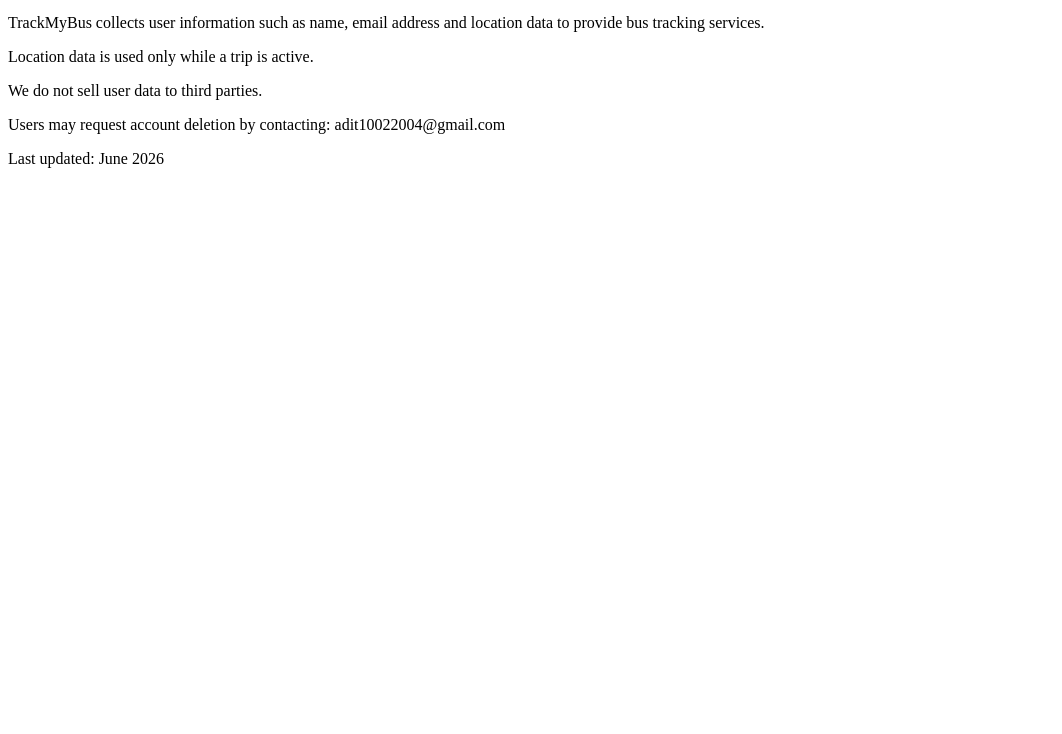
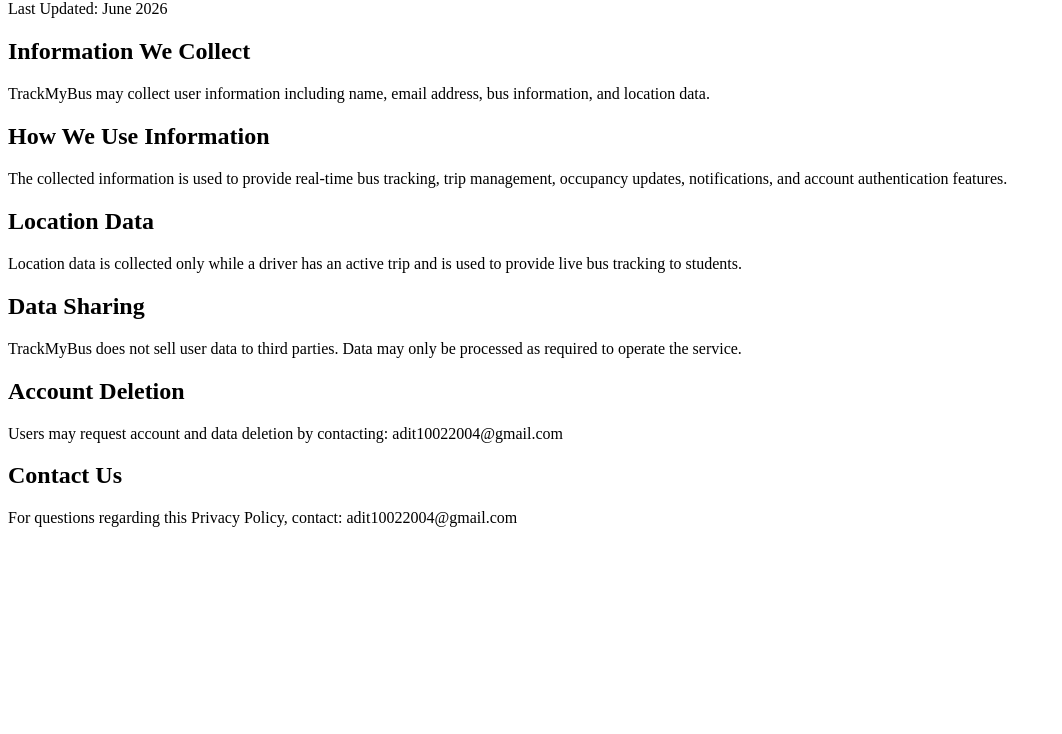
Before and after one commit to adi09871/trackmybus-privacy-policy, a plain HTML site: page index.html in a window 1280 px wide. Shown: the part 66-800 px from the top of the page, without its empty margins (0-1062 px from the left). Drawn offline with Linux system fonts and the light colour scheme.

Commit message:
changes in the policy

```diff
--- a/index.html
+++ b/index.html
@@ -1,20 +1,40 @@
-<!DOCTYPE html>
-<html>
-<head>
-    <title>TrackMyBus Privacy Policy</title>
-</head>
-<body>
-    <h1>TrackMyBus Privacy Policy</h1>
+<h1>TrackMyBus Privacy Policy</h1>
 
-    <p>TrackMyBus collects user information such as name, email address and location data to provide bus tracking services.</p>
+<p>Last Updated: June 2026</p>
 
-    <p>Location data is used only while a trip is active.</p>
+<h2>Information We Collect</h2>
+<p>
+TrackMyBus may collect user information including name, email address,
+bus information, and location data.
+</p>
 
-    <p>We do not sell user data to third parties.</p>
+<h2>How We Use Information</h2>
+<p>
+The collected information is used to provide real-time bus tracking,
+trip management, occupancy updates, notifications, and account
+authentication features.
+</p>
 
-    <p>Users may request account deletion by contacting:
-    adit10022004@gmail.com</p>
+<h2>Location Data</h2>
+<p>
+Location data is collected only while a driver has an active trip and is
+used to provide live bus tracking to students.
+</p>
 
-    <p>Last updated: June 2026</p>
-</body>
-</html>
+<h2>Data Sharing</h2>
+<p>
+TrackMyBus does not sell user data to third parties.
+Data may only be processed as required to operate the service.
+</p>
+
+<h2>Account Deletion</h2>
+<p>
+Users may request account and data deletion by contacting:
+adit10022004@gmail.com
+</p>
+
+<h2>Contact Us</h2>
+<p>
+For questions regarding this Privacy Policy, contact:
+adit10022004@gmail.com
+</p>
```
